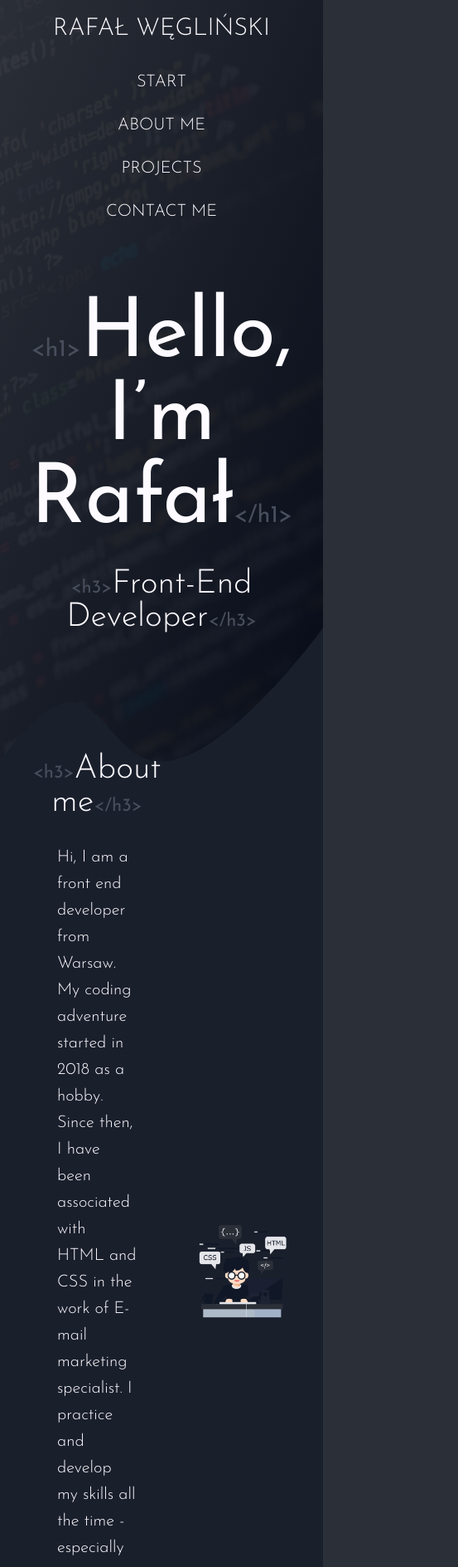
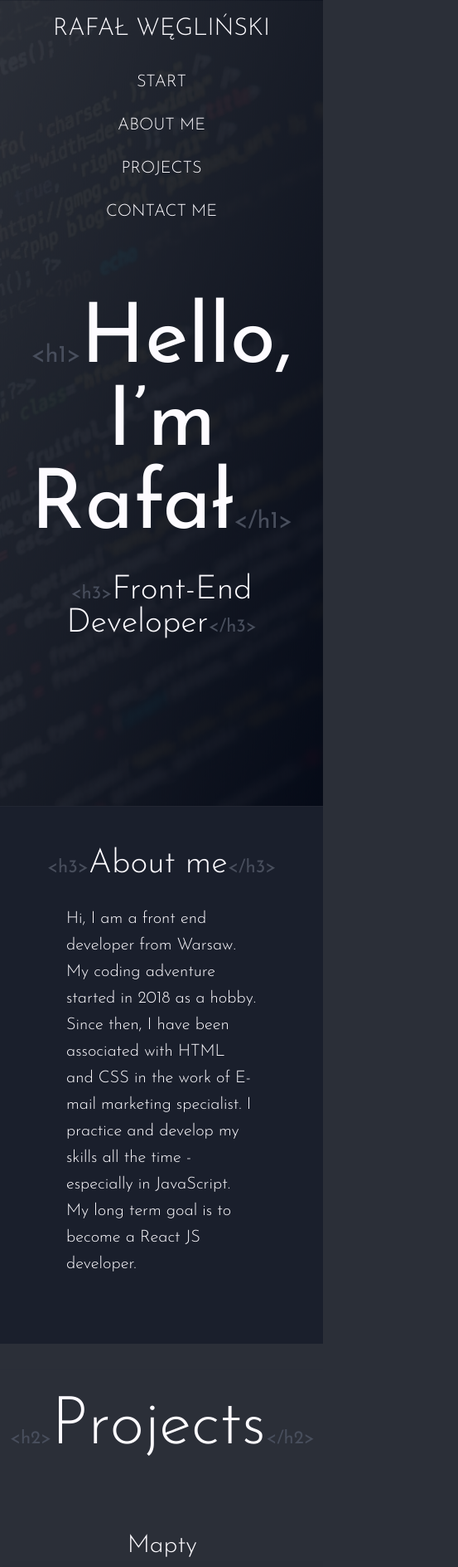
Before and after one commit to Rafal-Weglinski/Rafal-Weglinski.github.io, a website: page index.html in a window 390 px wide. Shown: the top 1888 px of the page at 83% size, 553 px wide, since content can reach past the window. Drawn offline with Linux system fonts and the light colour scheme.

Commit message:
Flavicon and RWD

```diff
--- a/index.html
+++ b/index.html
@@ -9,7 +9,7 @@
     <link rel="preconnect" href="https://fonts.gstatic.com" crossorigin>
     <link href="https://fonts.googleapis.com/css2?family=Josefin+Sans:wght@300;400&display=swap" rel="stylesheet">
     <link rel="stylesheet" href="css/style.css" />
-    <link rel="shortcut icon" type="image/png" href="img/favicon.png" />
+    <link rel="shortcut icon" type="image/png" href="img/favicon-32x32.png" />
 
     <title>Rafał Węgliński - Twój Frontend Developer</title>
   </head>
@@ -33,11 +33,6 @@
     </header>
   </div>
     <section class="about" id="about">
-      <div class="about__left">
-        <h3 class="heading-3"><span class="tags-3"> &lt;h3&gt;</span>About me<span class="tags-3">&lt;/h3&gt;</span></h2>
-        <p class="about__text">
-          Hi, I am a front end developer from Warsaw. My coding adventure started in 2018 as a hobby. Since then, I have been associated with HTML and CSS in the work of E-mail marketing specialist. I practice and develop my skills all the time - especially in JavaScript. My long term goal is to become a React JS developer.
-      </div>
       <div class="about__right">
         <img
           src="img/—Pngtree—children s software programming_5401259.png"
@@ -45,6 +40,12 @@
           class="about__image"
         />
       </div>
+      <div class="about__left">
+        <h3 class="heading-3"><span class="tags-3"> &lt;h3&gt;</span>About me<span class="tags-3">&lt;/h3&gt;</span></h2>
+        <p class="about__text">
+          Hi, I am a front end developer from Warsaw. My coding adventure started in 2018 as a hobby. Since then, I have been associated with HTML and CSS in the work of E-mail marketing specialist. I practice and develop my skills all the time - especially in JavaScript. My long term goal is to become a React JS developer.
+      </div>
+
     </section>
 
     <section class="projects" id="projects">
--- a/sass/main.scss
+++ b/sass/main.scss
@@ -156,15 +156,15 @@ a {
   display: flex;
   justify-content: center;
   align-items: center;
+  padding-bottom: 200px;
+  padding-top: 50px;
 
   &__wrapper {
     text-align: center;
-    margin-top: -150px;
-  }
-
-  &__paragraph {
-    padding-left: 3rem;
-    font-size: 4rem;
+    display: flex;
+    flex-direction: column;
+    align-items: center;
+    height: 100%;
   }
 }
 
@@ -179,7 +179,16 @@ a {
   @supports (clip-path: polygon(0 0)) or (-webkit-clip-path: polygon(0, 0)) {
     -webkit-clip-path: url(#wave);
     clip-path: url(#wave);
-    //     height: 95vh;
+
+    @media (max-width: 1200px) {
+      margin-top: 0px;
+      padding: 5rem;
+      @supports (clip-path: polygon(0 0)) or (-webkit-clip-path: polygon(0, 0)) {
+        -webkit-clip-path: polygon(0 0, 100% 0, 100% 100%, 0% 100%);
+        clip-path: polygon(0 0, 100% 0, 100% 100%, 0% 100%);
+      }
+      flex-direction: column;
+    }
   }
 
   &__right {
@@ -189,6 +198,11 @@ a {
   &__image {
     width: 100%;
     text-align: center;
+
+    @media (max-width: 1200px) {
+      width: 50%;
+      display: none;
+    }
   }
 
   &__left {
@@ -232,11 +246,20 @@ a {
   margin: -220px 0 5rem;
   padding: 15% 3% 50px;
 
-  //   @media (max-width: 1500px) {
-  //     grid-template-columns: repeat(2, 1fr);
-  //     margin-top: -400px;
-  //     padding-top: 300px;
-  //   }
+  @media (max-width: 1200px) {
+    grid-template-columns: repeat(2, 1fr);
+    margin-top: 3rem;
+    padding-top: 0rem;
+
+    @supports (clip-path: polygon(0 0)) or (-webkit-clip-path: polygon(0, 0)) {
+      -webkit-clip-path: polygon(0 0, 100% 0, 100% 100%, 0% 100%);
+      clip-path: polygon(0 0, 100% 0, 100% 100%, 0% 100%);
+    }
+  }
+
+  @media (max-width: 800px) {
+    grid-template-columns: 1fr;
+  }
 
   &__heading {
     padding-top: 3rem;
@@ -364,6 +387,8 @@ a {
     border-radius: 4px;
     background-clip: padding-box;
     font-family: inherit;
+    -webkit-box-shadow: 5px 5px 15px 5px #000000;
+    box-shadow: 2px 2px 10px 5px #000000;
 
     input[type='text']:hover,
     input[type='email']:hover,
```
Also changed, not shown: css/style.css, img/favicon-32x32.png (added).
